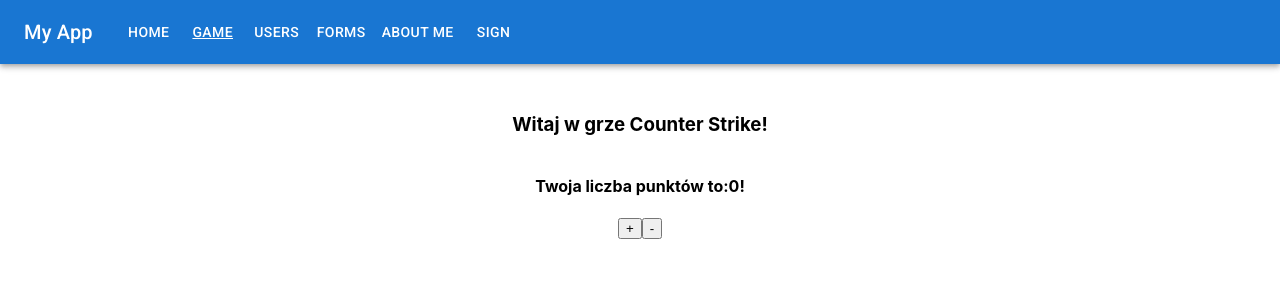
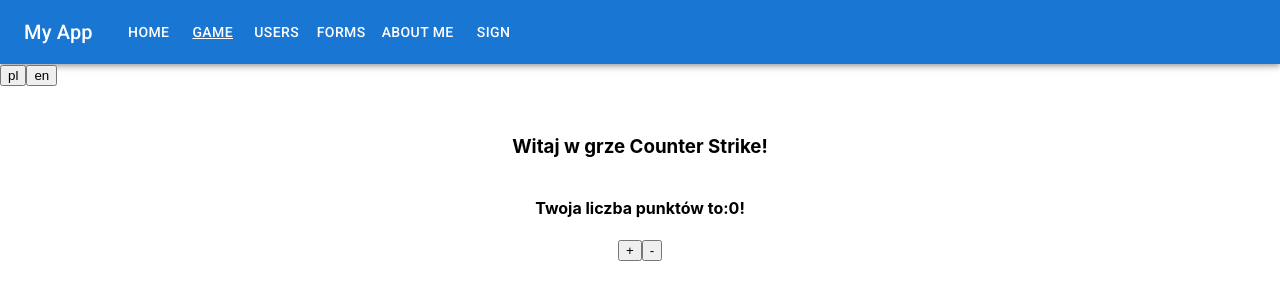
Before and after one commit to infoshareacademy/isareactrars, a React (Create React App) app in the folder my-app/: page /game in a window 1280 px wide. Shown: the top 300 px of the page. Built offline with nearby package versions, Linux system fonts and the light colour scheme.

Commit message:
Added simple context

```diff
--- a/my-app/src/App.js
+++ b/my-app/src/App.js
@@ -1,12 +1,21 @@
+import { createContext, useState } from 'react';
 import { Navigation } from './Navigation';
 import { Content } from './Content';
 
+export const LanguageContext = createContext('pl');
+
 function App() {
+    const [lang, setLang] = useState('pl');
+
   return (
-    <>
+    <LanguageContext.Provider value={lang}>
         <Navigation />
+        <div>
+            <button onClick={() => setLang('pl')}>pl</button>
+            <button onClick={() => setLang('en')}>en</button>
+        </div>
         <Content />
-    </>
+    </LanguageContext.Provider>
   );
 }
 
--- a/my-app/src/game/Game.js
+++ b/my-app/src/game/Game.js
@@ -1,11 +1,13 @@
-import { useState, useEffect } from 'react';
+import { useState, useEffect, useContext } from 'react';
 import styled from 'styled-components';
+import { LanguageContext } from '../App';
 
 const Score = styled.span`
     color: ${props => props.isRed ? 'red' : 'black'}
 `;
 
 export const Game = ({ name }) => {
+    const lang = useContext(LanguageContext);
     const [points, setPoints] = useState(0);
 
     const increase = () => {
@@ -25,7 +27,13 @@
 
     return (
         <>
-            <h3>Witaj w grze {name}!</h3>
+            <h3>
+                {
+                    lang === 'pl'
+                        ? `Witaj w grze ${name}!`
+                        : `Welcome to the game ${name}!`
+                }
+            </h3>
             <h4>
                 Twoja liczba punktów to:
                 <Score isRed={points < 0}>{points}</Score>!
```
